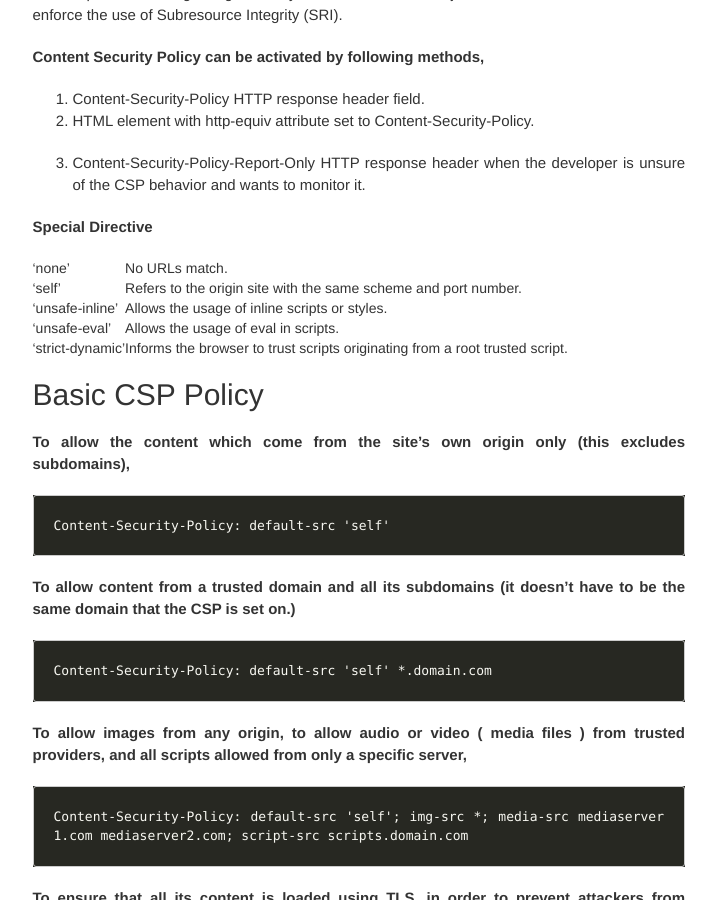
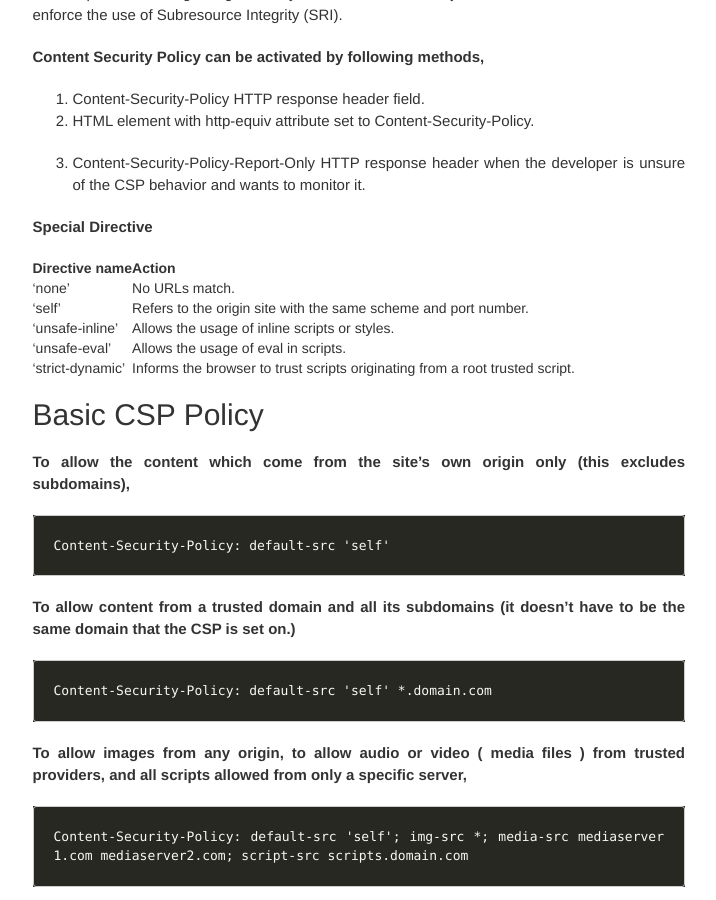
Before and after one commit to shivaGprasadh/shivaGprasadh.github.io, a Jekyll site: the page built from _posts/2020-03-02-content-security-policy.md, in a window 1280 px wide and 900 px high, scrolled down 417 px. Shown: the whole window, without its empty margins (135-851 px from the left). Built offline with Jekyll 4.4.1, drawn with Linux system fonts in a browser that asks for light colours; nearby versions of some CDN libraries; our own code applies the rules of GitHub Pages for plain Markdown files; comment, search, counter and statistics services are not loaded.

Commit message:
Update 2020-03-02-content-security-policy.md

```diff
--- a/_posts/2020-03-02-content-security-policy.md
+++ b/_posts/2020-03-02-content-security-policy.md
@@ -22,6 +22,8 @@ A strong CSP provides an effective second layer of protection against various ty
 
 **Special Directive**
 
+| Directive name | Action |
+|----------------|--------|
 | 'none' | No URLs match.|
 | 'self' | Refers to the origin site with the same scheme and port number.|
 | 'unsafe-inline' | Allows the usage of inline scripts or styles.|
```
